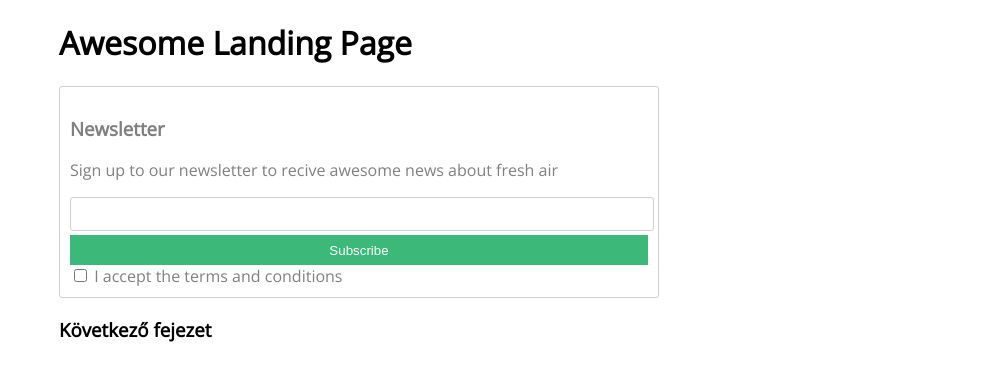
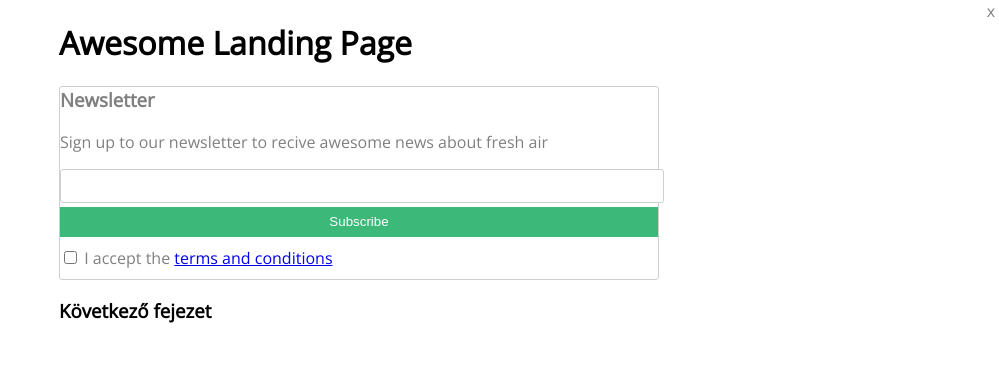
Before and after one commit to Juhasz2020/megette, a plain HTML site: page index.html in a window 1280 px wide. Shown: the whole page, without its empty margins (281-1280 px from the left). Drawn offline with nearby package versions, Linux system fonts and the light colour scheme.

Commit message:
Add files via upload

```diff
--- a/index.html
+++ b/index.html
@@ -21,8 +21,11 @@
         <input type="text" id="email">
         <button type="submit">Subscribe</button>
         <input type="checkbox" name="" id="terms">
-        <label for="terms">I accept the terms and conditions</label>
+        <label for="terms">I accept the <a href="http://" target="blank">terms and conditions</a></label>
     </form>
+    <div id="closex">
+        x
+    </div>
         </div>
         <h3>Következő fejezet</h3>
     </div>
--- a/style.css
+++ b/style.css
@@ -13,7 +13,7 @@ body {
   color: grey;
   border: thin solid #cfcfcf;
   border-radius:  3px;
-  padding: 10px;
+  padding-bottom: 10px;
 }
 
 .newsletter button {
@@ -23,6 +23,7 @@ body {
   display: block;
   width: 100%;
   height: 30px;
+  margin-bottom: 10px;
 }
 .newsletter input#email {
 display: block;
@@ -32,3 +33,23 @@ border: 1px solid #cfcfcf;
 margin-bottom: 4px;
 border-radius: 3px;
 }
+
+.newsletter h3 {
+ margin-top: 0;
+}
+
+.newsletter #terms {
+position: relative;
+
+
+
+}
+
+.newsletter #closex {
+position: absolute;
+top: 0;
+right: 4px;
+
+
+
+}
```
